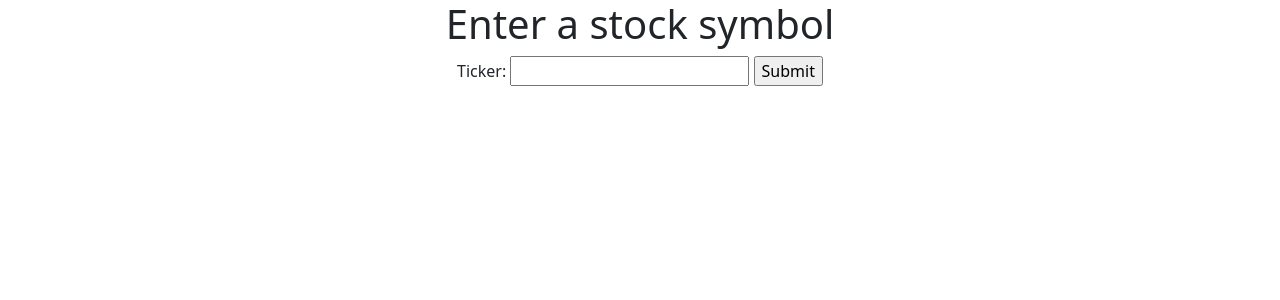
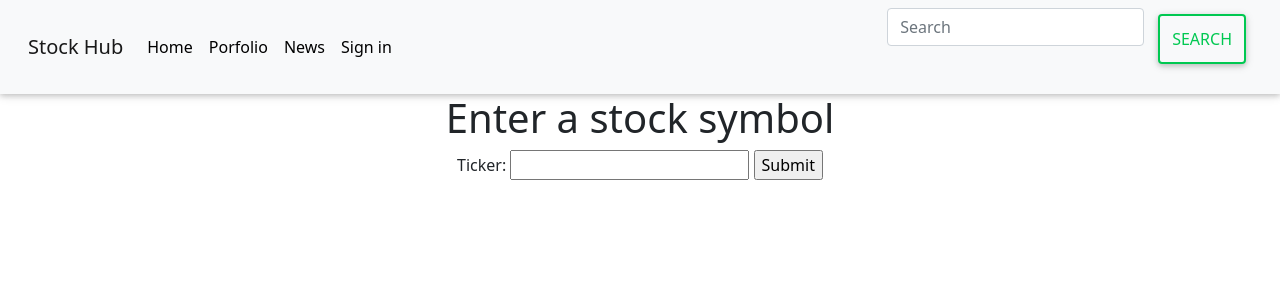
Before and after one commit to Faleye-jide/Stock_Web_Application, a Django app: page /stock/ in a window 1280 px wide. Shown: the top 300 px of the page. Run offline with Django 4.2, Linux system fonts and the light colour scheme; some libraries are stand-ins or nearby versions.

Commit message:
added a css and img folder

```diff
--- a/stock/templates/stock/base.html
+++ b/stock/templates/stock/base.html
@@ -4,6 +4,7 @@
 <html lang="en">
   <head>
     <title>{% block title %} {% endblock title %}</title>
+    {% include 'stock/nav.html' %}
     <!-- Required meta tags -->
     <meta charset="utf-8">
     <meta name="viewport" content="width=device-width, initial-scale=1, shrink-to-fit=no">
@@ -19,10 +20,11 @@
     <link href="https://cdnjs.cloudflare.com/ajax/libs/mdbootstrap/4.19.1/css/mdb.min.css" rel="stylesheet">
     <!-- CSS -->
     <link href="https://cdn.jsdelivr.net/npm/bootstrap@5.1.3/dist/css/bootstrap.min.css" rel="stylesheet" integrity="sha384-1BmE4kWBq78iYhFldvKuhfTAU6auU8tT94WrHftjDbrCEXSU1oBoqyl2QvZ6jIW3" crossorigin="anonymous">
+    <link rel="stylesheet" href="{% static 'css/index.css' %}" type="text.css">
   </head>
   <body>
 
-      {% block content %} {% endblock %}
+    {% block content %} {% endblock %}
 
 
 
--- a/stock/templates/stock/nav.html
+++ b/stock/templates/stock/nav.html
@@ -22,7 +22,7 @@
         <form class="d-flex">
             <input class="form-control me-2" type="search" placeholder="Search" aria-label="Search">
             <button class="btn btn-outline-success" type="submit">Search</button>
-          </form>
+        </form>
       </div>
     </div>
 </nav>
--- a/stock/templates/stock/ticker.html
+++ b/stock/templates/stock/ticker.html
@@ -10,8 +10,6 @@
         <tr><td>High:</td><td> ${{ price.high }}</td></tr>
         <tr><td>Low:</td><td> ${{ price.low }}</td></tr>
         <tr><td>Close:</td><td> ${{ price.close }}</td></tr>
-        <!-- <tr><td>Adj Close:</td><td> ${{ price.Adj }}</td></tr>
-        <tr><td>Exchange:</td><td> ${{ price.exchangeCode }}</td></tr> -->
     </table>
 </div>
 
--- a/stockApp/settings.py
+++ b/stockApp/settings.py
@@ -14,6 +14,9 @@ from pathlib import Path
 
 # Build paths inside the project like this: BASE_DIR / 'subdir'.
 BASE_DIR = Path(__file__).resolve().parent.parent
+
+# Templates directory
+# TEMPLATE_DIR = os.path.join(BASE_DIR,"templates")
 
 
 # Quick-start development settings - unsuitable for production
@@ -55,7 +58,7 @@ ROOT_URLCONF = 'stockApp.urls'
 TEMPLATES = [
     {
         'BACKEND': 'django.template.backends.django.DjangoTemplates',
-        'DIRS': ['C:\Users\laptop2\OneDrive\Desktop\Computer Science\djangoWork\django_work\stockApp\stock\templates\stock'],
+        'DIRS': ['C:/Users/laptop2/OneDrive/Desktop/Computer Science/djangoWork/django_work/stockApp/stock/templates/stock'],
         'APP_DIRS': True,
         'OPTIONS': {
             'context_processors': [
```
Also changed, not shown: stock/static/css/index.css (added), stock/static/image/ima.jpg (added), stock/static/image/stockbg.jpg (added), stock/static/stock/ticker.css (deleted).
